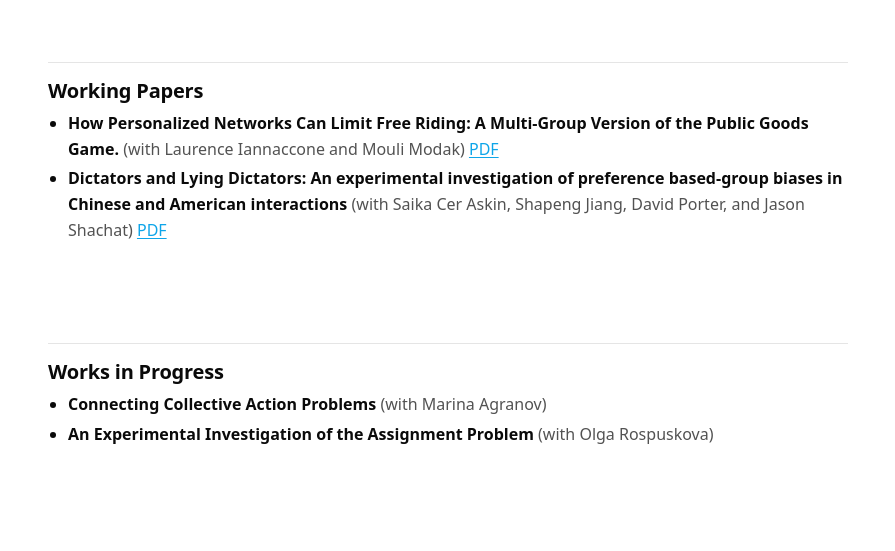
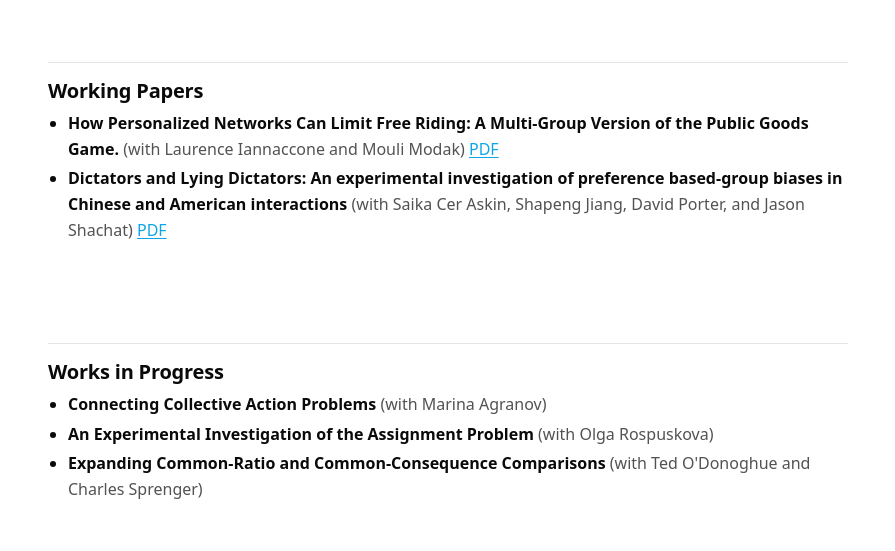
Before and after one commit to AaronSVMB/aaronsvmb, a plain HTML site: page index.html in a window 1280 px wide. Shown: the part 348-899 px from the top of the page, without its empty margins (192-1087 px from the left). Before the commit the page ends 843 px from the top, so only its background shows below. Drawn offline with Linux system fonts and the light colour scheme.

Commit message:
Update index.html

```diff
--- a/index.html
+++ b/index.html
@@ -81,6 +81,7 @@
       <ul>
         <li><strong>Connecting Collective Action Problems</strong> <span class="muted">(with Marina Agranov)</span></li>
         <li><strong>An Experimental Investigation of the Assignment Problem</strong> <span class="muted">(with Olga Rospuskova)</span></li>
+        <li><strong>Expanding Common-Ratio and Common-Consequence Comparisons</strong> <span class="muted">(with Ted O'Donoghue and Charles Sprenger)</span></li>
       </ul>
     </section>
   </main>
```
